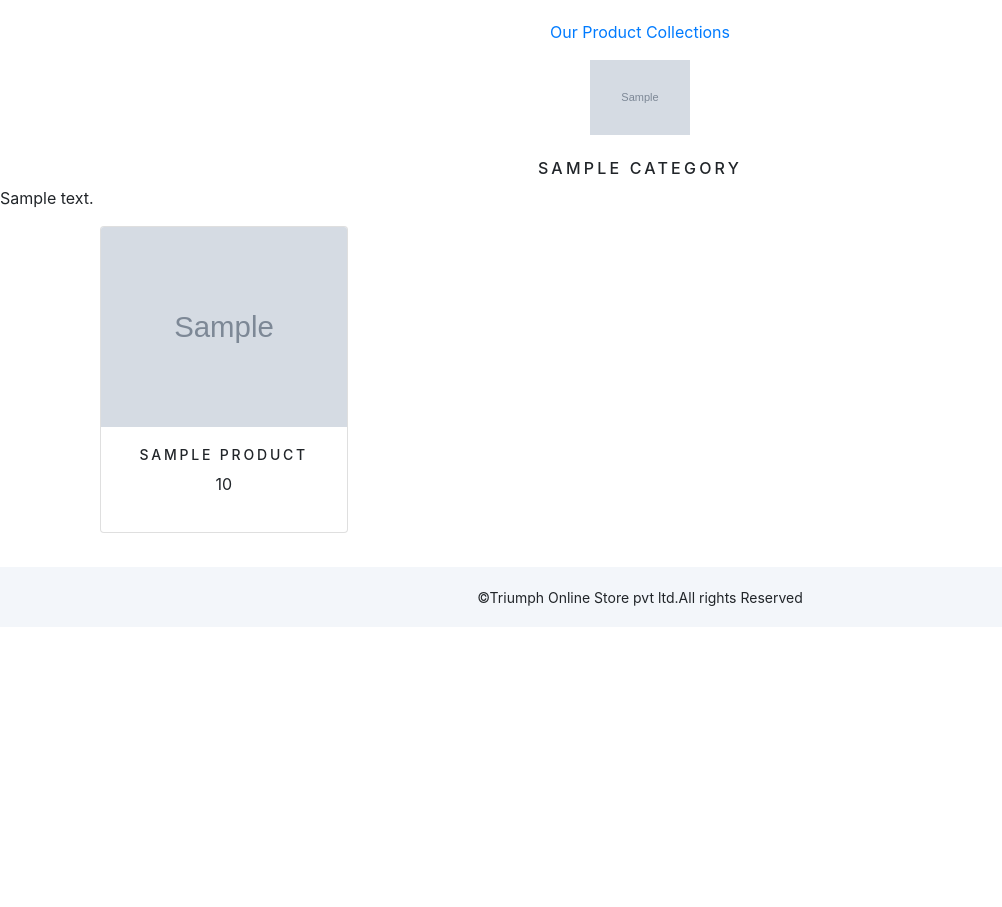
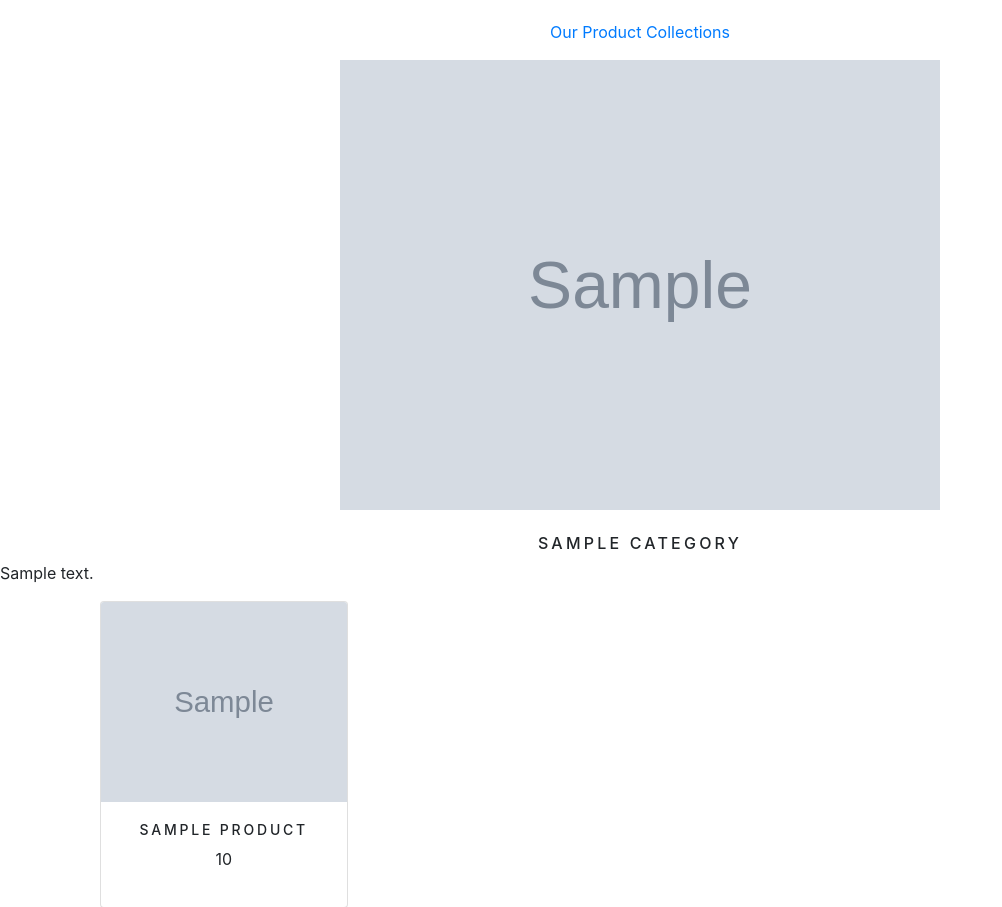
Before and after one commit to Raveendran-tr/Ecommerce, a Django app: template ecommerceproject/templates/category.html in a window 1280 px wide. Shown: the part 341-1248 px from the top of the page, without its empty margins (0-1002 px from the left). Before the commit the page ends 947 px from the top, so only its background shows below. Run offline with Django 4.2, Linux system fonts and the light colour scheme; the template is opened without the code that fills it: most values are stand-ins (such as "Sample title", 1, 10 or a date in 2020); grey boxes marked "Sample" are stand-in pictures; some libraries are stand-ins or nearby versions.

Commit message:
first commit

```diff
--- a/ecommerceproject/templates/category.html
+++ b/ecommerceproject/templates/category.html
@@ -28,7 +28,7 @@
 {% endif %}
 <div class="mx_auto"><center>
     {% if category %}
-        <img class="my_image"src="{{category.image.url}}" alt="{{category.name}}" style="width:100px"></center>
+        <img class="my_image"src="{{category.image.url}}" alt="{{category.name}}" style="width:600px"></center>
 </div>
 <br>
 <div>
```
Also changed, not shown: ecommerceproject/db.sqlite3.
